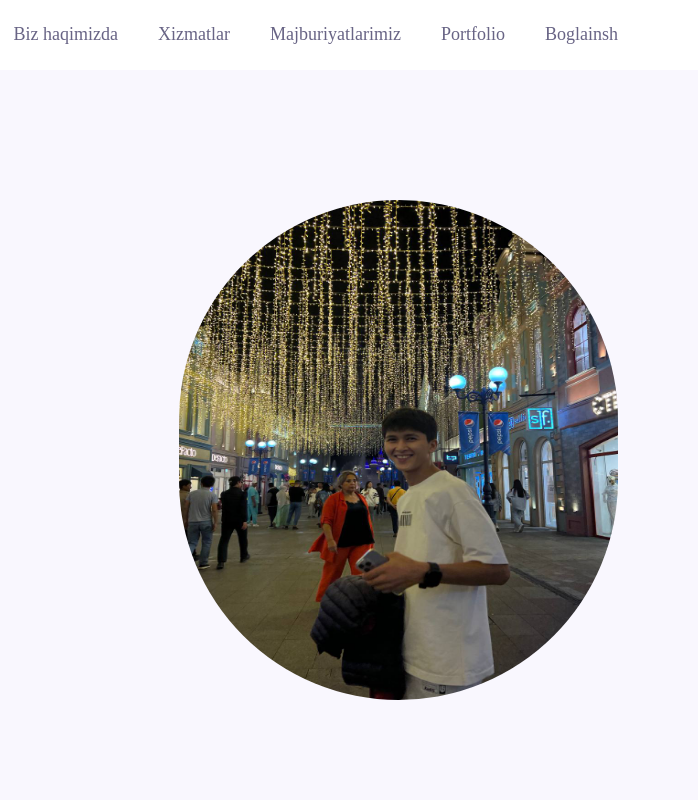
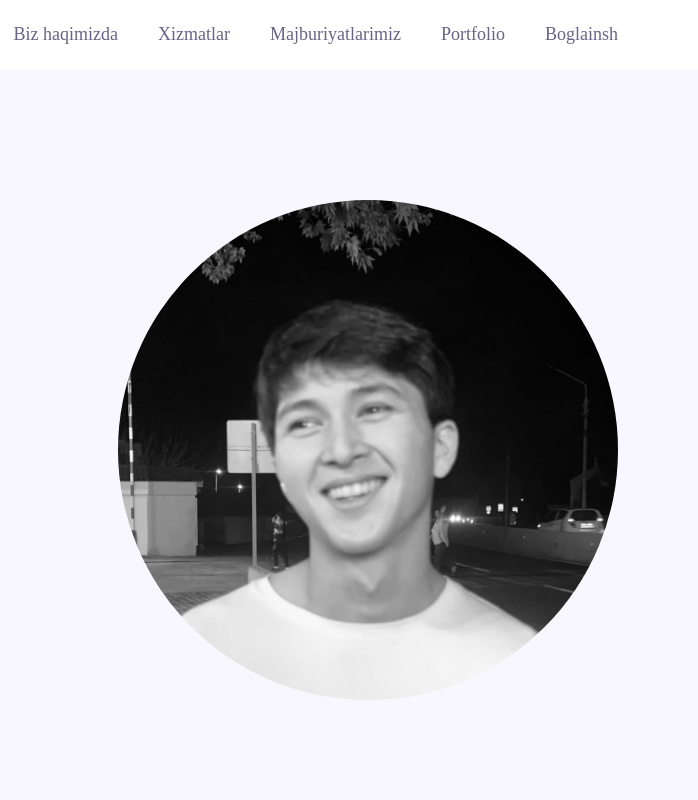
Before and after one commit to Azimjonof/Portfolio, a plain HTML site: page index.html in a window 1280 px wide. Shown: the top 800 px of the page, 582-1280 px from the left. Drawn offline with nearby package versions, Linux system fonts and the light colour scheme.

Commit message:
rasm ozgardi

```diff
--- a/index.html
+++ b/index.html
@@ -57,7 +57,7 @@
                 Bog'lanish uchun
             </a></button>
         </div>
-        <img class="rounded-full  mt-[200px] h-[500px] w-[500px] sm:hidden md:hidden xs:hidden lg:flex md:ml-[40px] " src="./images/IMG_0075.JPG" alt="header__img">
+        <img class="rounded-full  mt-[200px] h-[500px] w-[500px] sm:hidden md:hidden xs:hidden lg:flex md:ml-[40px] " src="./images/IMG_4937.JPG" alt="header__img">
     </div>
    </header>
    <div id="hero" class="hero bg-[#3f3a64] h-[700px]  ">
```
Also changed, not shown: images/IMG_4937.JPG (added).
